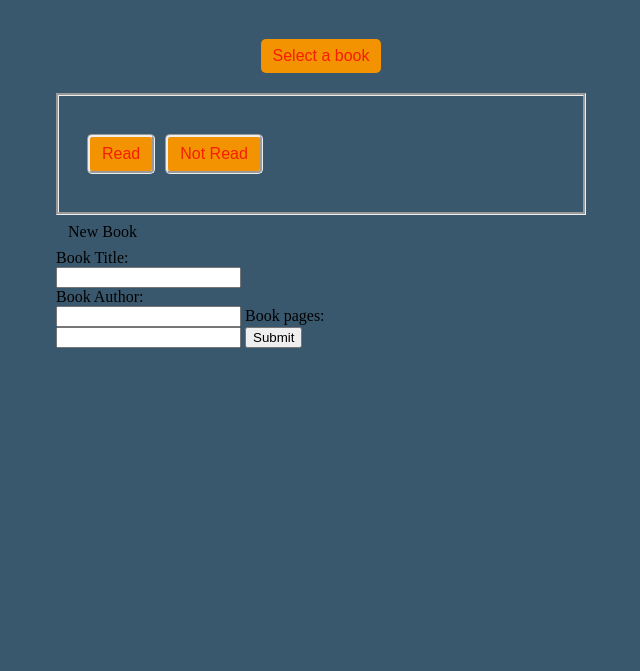
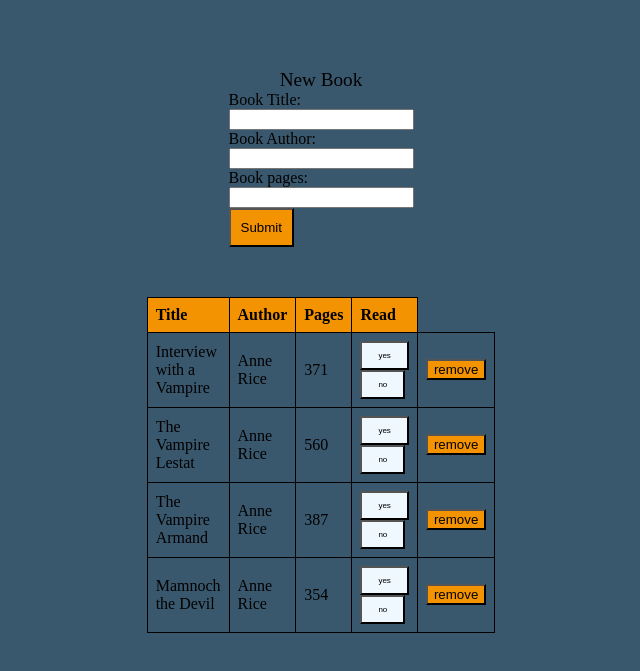
Before and after one commit to OdinsBeard82/Book, a plain HTML site: page index.html in a window 1280 px wide. Shown: the part 69-740 px from the top of the page, without its empty margins (319-959 px from the left). Drawn offline with Linux system fonts and the light colour scheme.

Commit message:
almost done. Yes,No buttons don't switch yet

```diff
--- a/index.html
+++ b/index.html
@@ -9,33 +9,28 @@
 </head>
 <body>
    <H1>Book Library</H1>
-   <div class="dropdown">
-    <button class="dropbtn">Select a book</button>
-    <div class="dropdown-content">
-    </div>
-  </div>
-  <div class="book">
-  <div id="book-container">
-    <div class="book-title-container">
-      <div class="name"></div>
-      <button class="read-button">Read</button>
-      <button class="not-read-button">Not Read</button>
-    </div>
     <form>
       <div class="NBook">New Book</div>
         <div id="Form-Container">
       <label for="title">Book Title:</label><br>
       <input type="text" id="title" name="title"><br>
       <label for="author">Book Author:</label><br>
-      <input type="text" id="author" name="author">
+      <input type="text" id="author" name="author"><br>
       <label for="pages">Book pages:</label><br>
-      <input type="text" id="pages" name="pages">
+      <input type="text" id="pages" name="pages"><br>
       <button class="submit">Submit</button>
     </form>
   </div>
+    <table>
+      <tr>
+        <th>Title</th>
+        <th>Author</th>
+        <th>Pages</th>
+        <th>Read</th>
+      </tr>
+      </tr>
+    </table>
     </div>
-  </div>
-  </div>
   <script src="script.js"></script>
 </body>
 </html>
--- a/script.js
+++ b/script.js
@@ -4,22 +4,104 @@ function Book(title, author, pages, read) {
   this.title = title;
   this.author = author;
   this.pages = pages;
-  this.read = read;
 }
 
 function addBookToLibrary() {
-  let title = document.getElementById("title").Value;
-  let author = document.getElementById("author").Value;
+  event.preventDefault();
+  let title = document.getElementById("title").value;
+  let author = document.getElementById("author").value;
   let pages = document.getElementById("pages").value;
-  let read = document.querySelector('input[name="read"]:checked').value;
-read = read ? read.value : "Not read";
 
-  let newBook = new Book(title, author, pages, read);
+
+  let newBook = new Book(title, author, pages);
 
   myLibrary.push(newBook);
 
-  console.log("Book has been added to Library");
+  addToTable(newBook);
 }
 document.querySelector(".submit").addEventListener("click", function(event) {
   addBookToLibrary();
 });
+
+const book1 = new Book("Interview with a Vampire", "Anne Rice", "371");
+const book2 = new Book("The Vampire Lestat","Anne Rice", "560");
+const book3 = new Book("The Vampire Armand", "Anne Rice", "387");
+const book4 = new Book("Mamnoch the Devil", "Anne Rice", "354");
+
+function addToTable(book) {
+  let table = document.querySelector("table");
+  let row = table.insertRow(-1);
+  let titleCell = row.insertCell(0);
+  let authorCell = row.insertCell(1);
+  let pagesCell = row.insertCell(2);
+  let readCell = row.insertCell(3);
+  let removeCell = row.insertCell(4);
+
+
+
+  titleCell.textContent = book.title;
+  authorCell.textContent = book.author;
+  pagesCell.textContent = book.pages;
+
+  let removeButton = document.createElement("button");
+  removeButton.textContent = "remove";
+  removeButton.classList.add("remove-button");
+  removeButton.addEventListener("click", function() {
+    removeBookFromLibrary(book);
+    table.deleteRow(row.rowIndex);
+  });
+
+  removeCell.appendChild(removeButton);
+
+  let yesButton = document.createElement("button");
+  yesButton.textContent = "yes";
+  yesButton.classList.add("yes-button");
+  yesButton.addEventListener('click', () => {
+    yesButton.classList.add('button-selected');
+  });
+
+
+
+  readCell.appendChild(yesButton);
+
+
+  let noButton = document.createElement("button");
+  noButton.textContent = "no";
+  noButton.classList.add("no-button");
+  noButton.addEventListener('click', () =>
+  noButton.classList.add('button-selected'))
+
+  readCell.appendChild(noButton);
+}
+addToTable(book1);
+addToTable(book2);
+addToTable(book3);
+addToTable(book4);
+
+function removeBookFromLibrary(book){
+}
+
+function displayBooks() {
+  const table = document.querySelector("table");
+
+  for (let i =0; i < myLibrary.length; i++) {
+    const book = myLibrary[i];
+    const row = document.createElement("tr");
+
+    const titleData = document.createElement("td");
+    titleData.textContent = book.title;
+    row.appendChild(titleData);
+
+    const authorData = document.createElement("td");
+    authorData.textContent = book.author;
+    row.appendChild(authorData);
+
+    const pagesData = document.createElement("td");
+    pagesData.textContent = book.pages;
+    row.appendChild(pagesData);
+
+
+    table.appendChild(row);
+  }
+}
+displayBooks();
--- a/style.css
+++ b/style.css
@@ -6,96 +6,64 @@ body {
   background-color: rgb(58, 88, 109);
   }
 
-  .container {
-  display: flex;
-  background-color: black;
+
+  table {
+    margin: auto;
+    width: 100px;
+    border-collapse: collapse;
   }
 
-  .book-title-container {
-  display: flex;
-  align-items: center;
-  margin: 0;
-  font-size: 24px;
-  font-weight: bold;
-  width: 500px;
-  height: 100px;
-  border-style: groove;
-  padding: 8px 12px;
+  th,
+  td {
+    padding: 8px;
+    text-align: left;
+    border: 1px solid black;
   }
 
-  .name {
-  padding: 8px;
+  th {
+    background-color: #f49301;
   }
 
-  .read-button,
-  .not-read-button {
-  background-color: #f49301;
-  color: #f61e01;
-  border: none;
-  border-radius: 5px;
-  font-size: 16px;
-  padding: 8px 12px;
-  margin-right: 10px;
-  cursor: pointer;
-  border-style: groove;
+  tr:hover {
+    background-color: #f61e01;
   }
 
-  .not-read-button {
-  margin-right: 0;
+  form {
+    padding: 50px;
   }
 
-  .read-button:hover,
-  .not-read-button:hover {
-  opacity: 0.8;
-  }
+ .submit {
+   background-color: #f49301;
+   padding: 10px;
 
-  .read-button.selected,
-  .not-read-button.selected {
-  background-color: #f61e01;
-  color: #fff;
-  }
-
-  .dropdown {
-  position: relative;
-  display: inline-block;
-  margin: 20px;
-  }
-
-  .dropbtn {
-  background-color: #f49301;
-  color: #f61e01;
-  border: none;
-  border-radius: 5px;
-  font-size: 16px;
-  padding: 8px 12px;
-  cursor: pointer;
-  }
-
-  .dropdown-content {
-  display: none;
-  position: absolute;
-  z-index: 1;
-  background-color: #f9f9f9;
-  min-width: 200px;
-  box-shadow: 0px 8px 16px 0px rgba(0,0,0,0.2);
-  border-style: groove;
-  padding: 8px 12px;
-  }
-
-  .dropdown:hover .dropdown-content {
-  display: block;
-  }
-
-  .dropdown:hover .dropbtn {
-  background-color: #f49301;
   }
 
   .NBook {
     text-align: center;
-    margin: auto;
-    display: flex;
-    border: none;
-    border-radius: 5px;
-    font-size: 16px;
-    padding: 8px 12px;
+    font-size: larger;
   }
+
+  .remove-button {
+    background-color: #f49301;
+  }
+  .yes-button,
+  .no-button {
+    padding: 8px 16px;
+    font-size: 8px;
+    color: black;
+    background-color: aliceblue;
+  }
+  .yes-button:hover {
+    background-color: #f49301;
+  }
+  .no-button:hover {
+    background-color: #f49301;
+  }
+
+  .yes-button.button-selected {
+    background-color: orange;
+  }
+
+  .no-button.button-selected {
+    background-color: #f49301;
+  }
```
